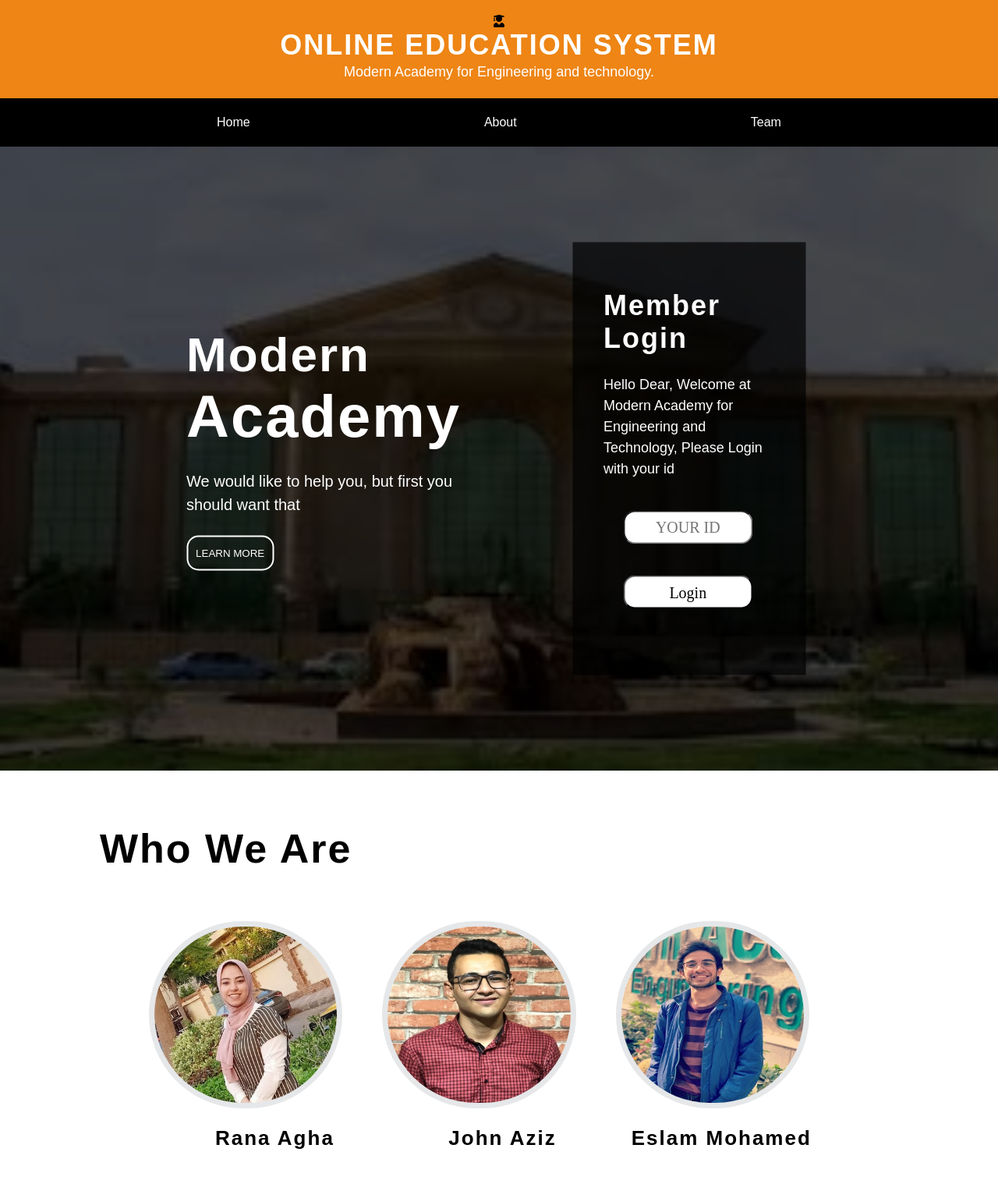
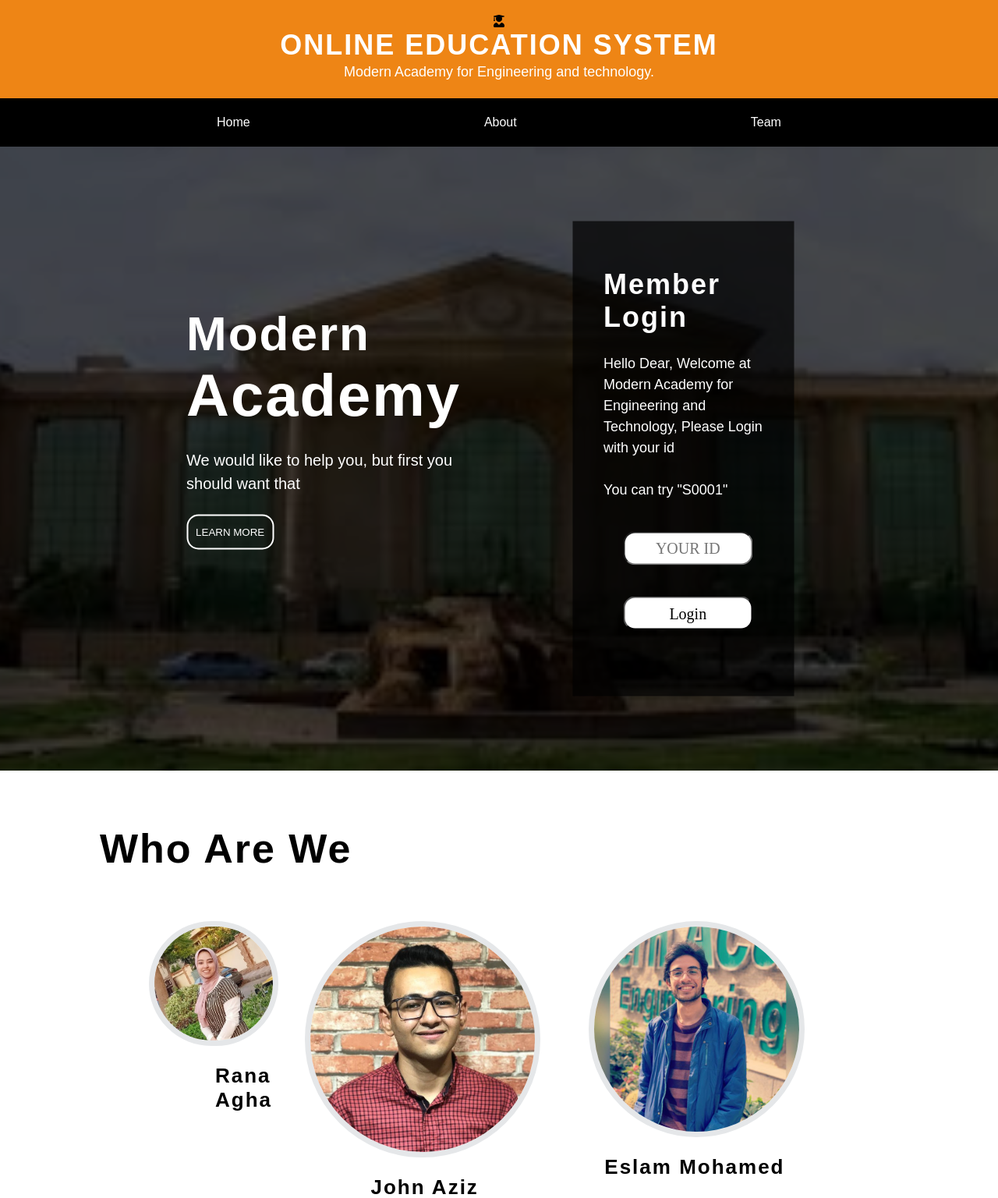
Before and after one commit to John0Isaac/Online-Education-System, a Flask app: page / in a window 1280 px wide. Shown: the part 52-1588 px from the top of the page at 78% size. Run offline with Flask 2, Linux system fonts and the light colour scheme; some libraries are stand-ins or nearby versions.

Commit message:
Image Quality, editing overlay

```diff
--- a/static/css/main.css
+++ b/static/css/main.css
@@ -145,7 +145,7 @@ header  .welcome-msg .all .right .parent a{
 
 }
 header  .all .right .overlayy{
-     min-width:100%;
+    min-width:95%;
     height: 100%;
     z-index: -1;
     position: absolute;
--- a/templates/layouts/main.html
+++ b/templates/layouts/main.html
@@ -66,7 +66,6 @@
     </div>
   </footer>
 
-  <script src="https://ajax.googleapis.com/ajax/libs/jquery/1.11.1/jquery.min.js"></script>
   <script type="text/javascript" src="/static/js/all.min.js"></script>
   <script type="text/javascript" src="/static/js/custom.js"></script>
 </body>
--- a/templates/pages/index.html
+++ b/templates/pages/index.html
@@ -16,7 +16,7 @@
             <div class="parent">
               <div class="overlayy"></div>
                 <h3 class="white-txt">Member Login</h3>
-                <p class="white-txt"> Hello Dear, Welcome at Modern Academy for Engineering and Technology, Please Login with your id </p>
+                <p class="white-txt"> Hello Dear, Welcome at Modern Academy for Engineering and Technology, Please Login with your id <br><br>You can try "S0001"</p>
                 <input type="text" id="logincode" placeholder="YOUR ID" name="logincode"/>
                 <a href="/login"><input type="submit" value="Login"/></a>
               </div>
@@ -29,25 +29,25 @@
 </header>
 <main>
   <div class="container">
-    <h2 id="team">Who We Are</h2>
+    <h2 id="team">Who Are We</h2>
     <section class="team_one">
       <div class="rana">
         <img src="/static/img/rana.jpg" alt="Rana Ehab Agha">
         <h3>Rana Agha</h3>
       </div>
       <div class="john">
-        <img src="/static/img/john.jpg" alt="John Eshak">
+        <img src="/static/img/john.jpg" alt="John Isaac">
         <h3>John Aziz</h3>
       </div>
       <div class="eslam">
-        <img src="/static/img/eslam.jpg" alt="Eslam Mohamed Shokry">
+        <img src="/static/img/eslam.jpg" alt="Eslam Mohamed">
         <h3>Eslam Mohamed</h3>
       </div>
     </section>
     <section class="team_two">
       <div class="esraa">
         <img src="/static/img/esraa.jpg" alt="Esraa Sherif">
-        <h3>Esraa Sherif</h3>
+        <h3>Esraa Sherif </h3>
       </div>
       <div class="mostafa">
         <img src="/static/img/mostafa.jpeg" alt="Mostafa Salama">
```
Also changed, not shown: static/img/eslam.jpg, static/img/esraa.jpg, static/img/john.jpg, static/img/mostafa.jpeg, templates/pages/staff-courses.html (line endings or trailing spaces).
